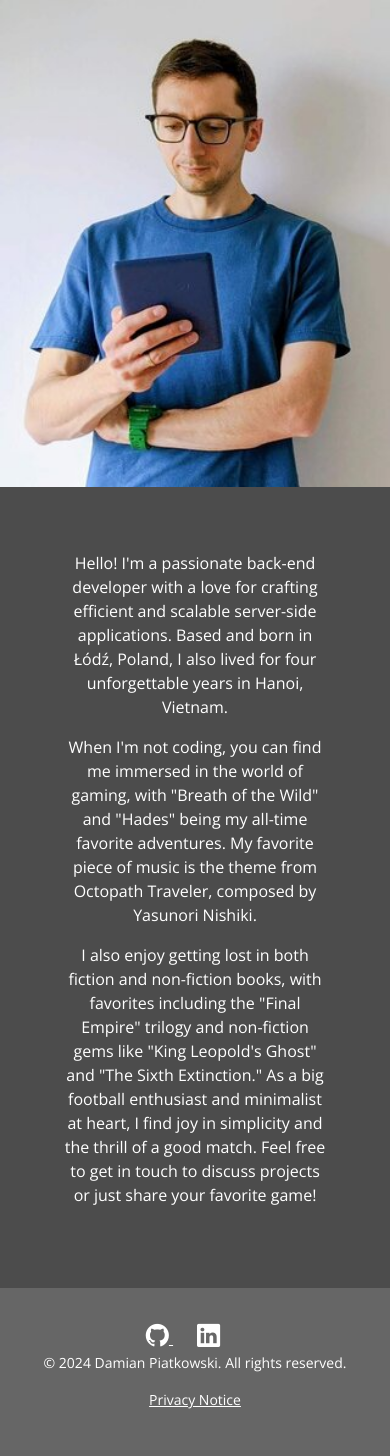
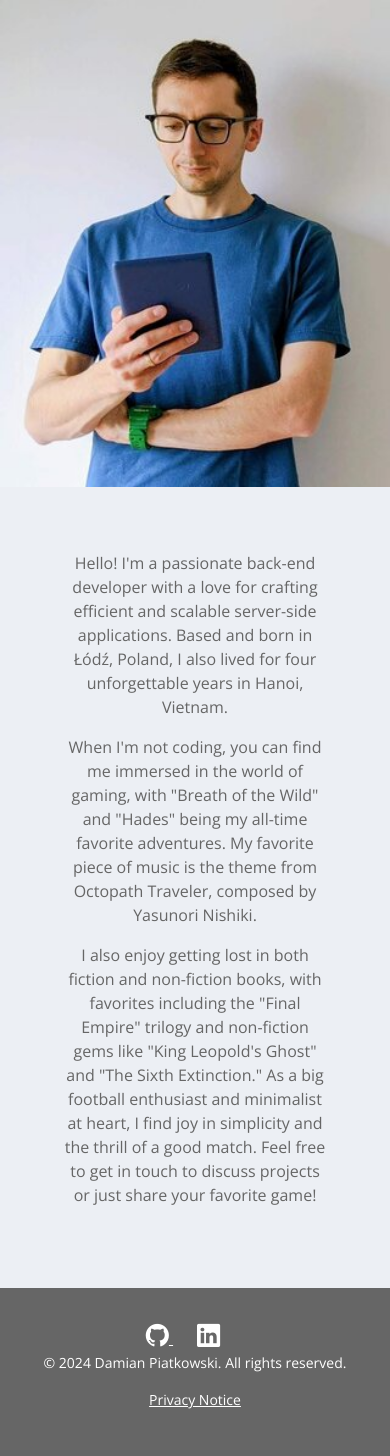
Before and after one commit to damian-j-piatkowski/damianpiatkowski.com, a Flask app: page /about-me in a window 390 px wide. Shown: the part 77-1533 px from the top of the page. Run offline with Flask 3, Linux system fonts and the light colour scheme.

Commit message:
Changed background color for about-me text for mobile displays.

```diff
--- a/static/css/about-me.css
+++ b/static/css/about-me.css
@@ -101,11 +101,12 @@
         position: relative;
         height: auto;
         justify-content: center;
-        background: rgba(0, 0, 0, 0.7); /* Darker background for mobile readability */
+        background: #ECEFF4; /* Background color matching the contact section */
     }
     .about-content {
         width: 100%;
         text-align: center;
         padding: 10%;
+        color: #666666; /* Change text color for mobile displays */
     }
 }
```
